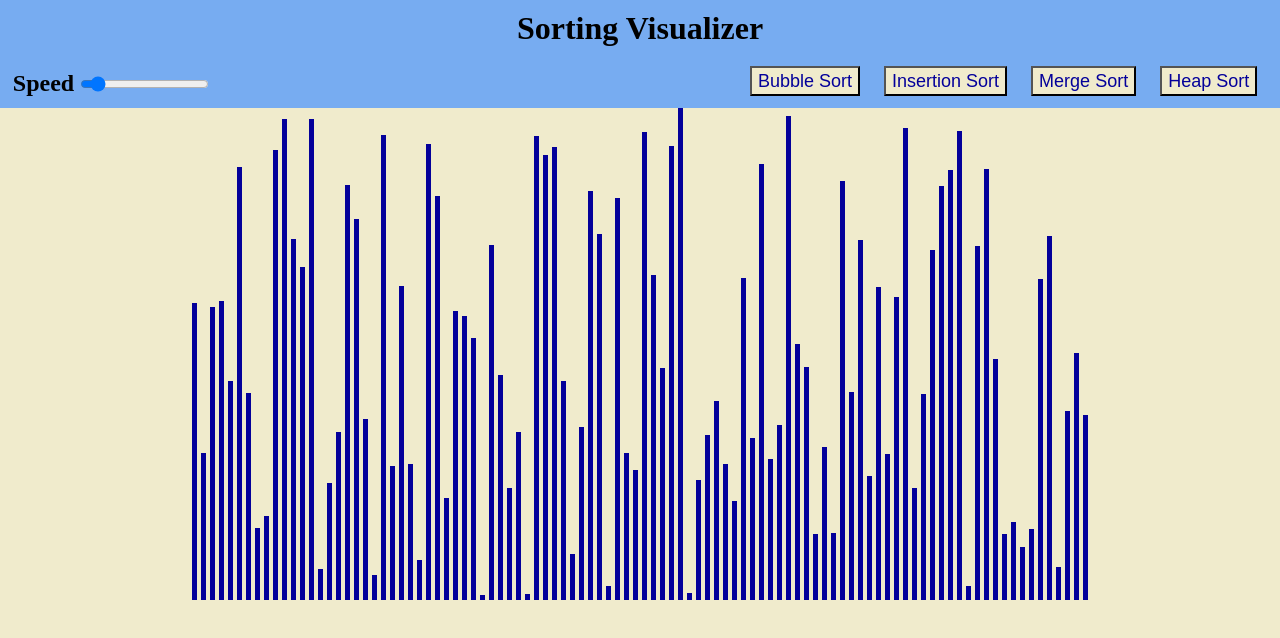
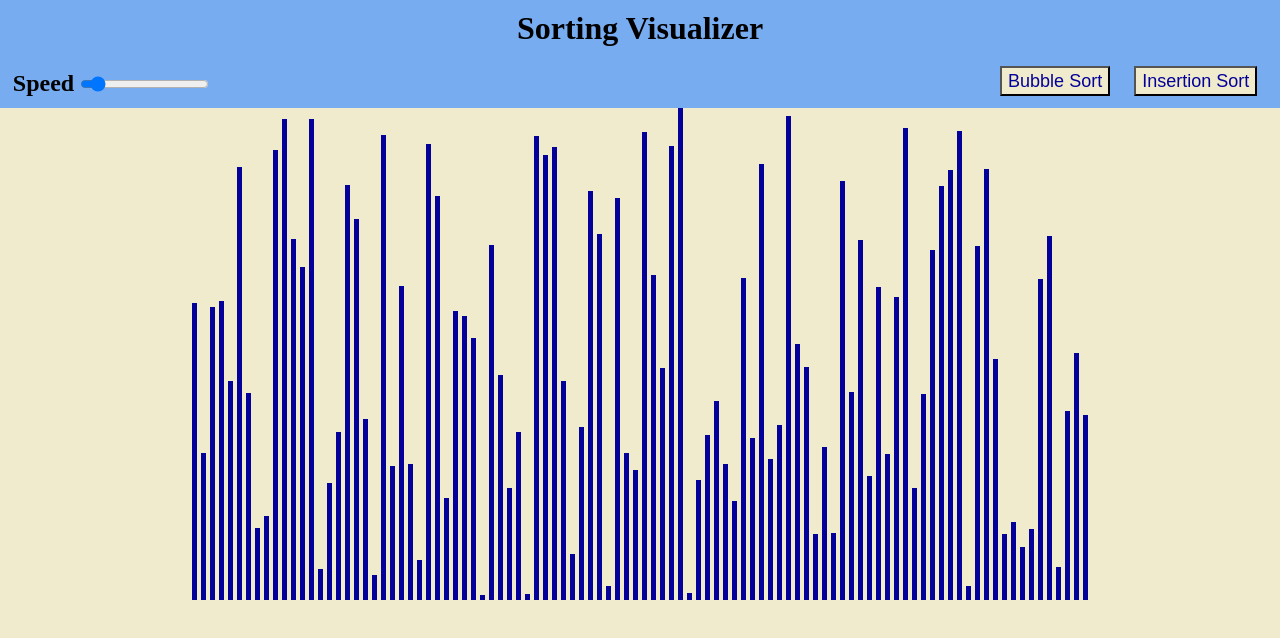
Before and after one commit to Wow9351/Sorting-Visualizer, a plain HTML site: page index.html in a window 1280 px wide. Drawn offline with Linux system fonts and the light colour scheme.

Commit message:
Update index.html

```diff
--- a/index.html
+++ b/index.html
@@ -19,8 +19,6 @@
         <div class="btn-div">
           <button class="btn bubble" type="button" name="button">Bubble Sort</button>
           <button class="btn insertion" type="button" name="button">Insertion Sort</button>
-          <button class="btn merge" type="button" name="button">Merge Sort</button>
-          <button class="btn heap" type="button" name="button">Heap Sort</button>
         </div>
       </div>
 
```
